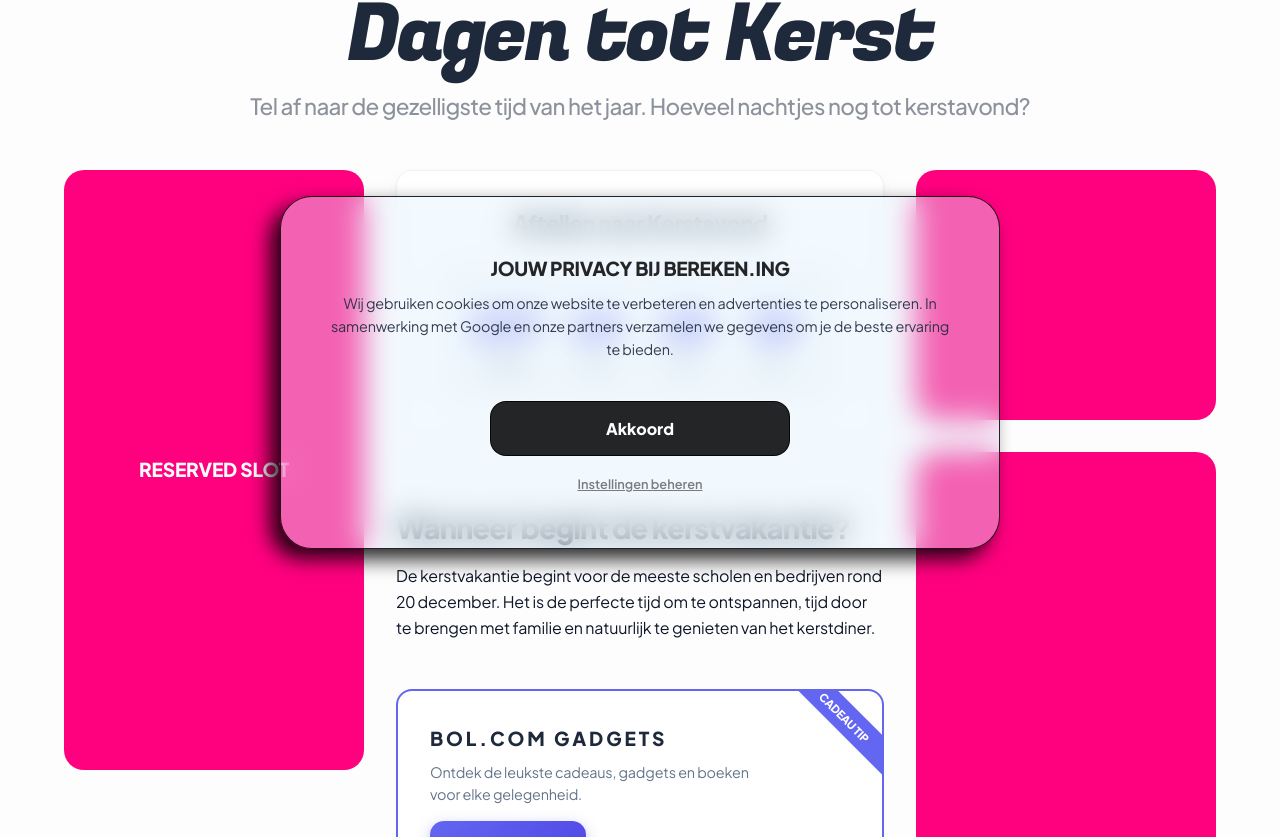
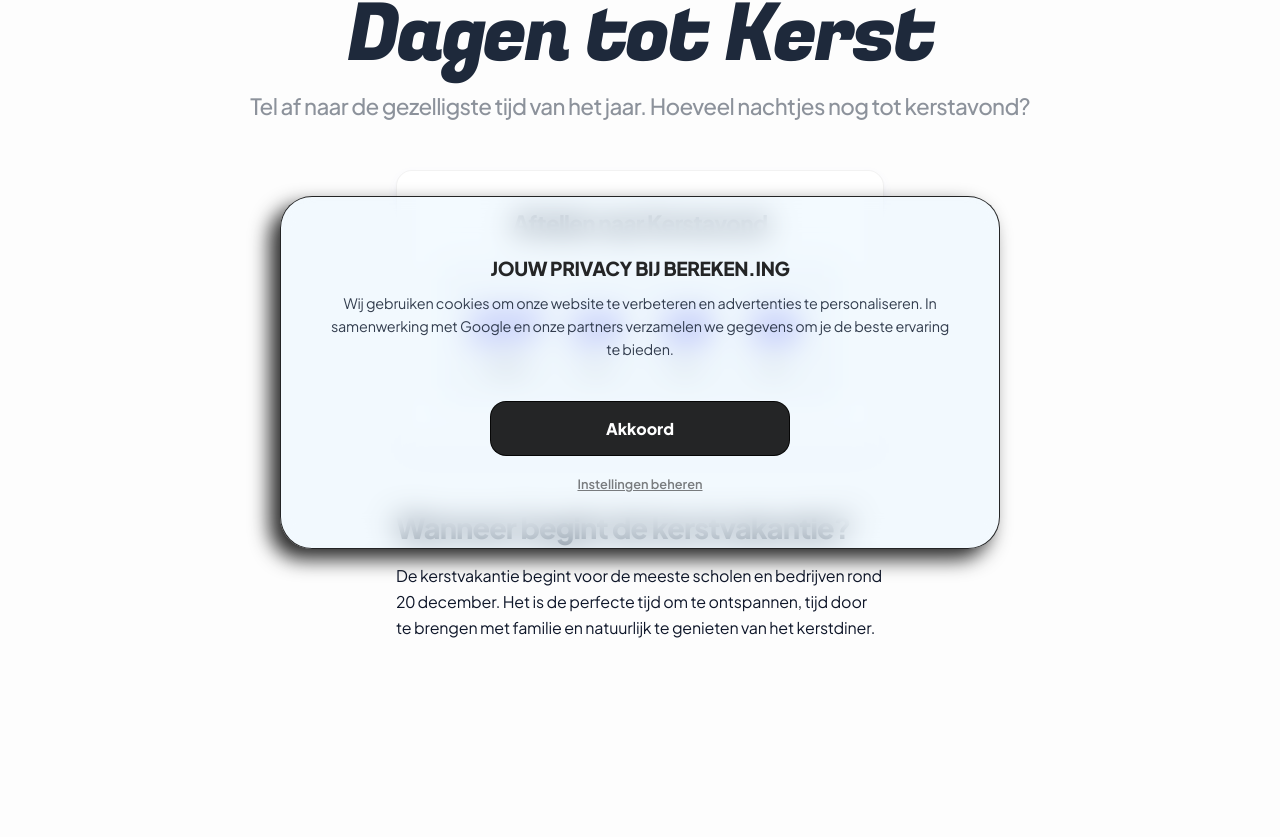
Before and after one commit to sirklaas/bereken.ing, a Next.js app: page /kerst in a window 1280 px wide. Shown: the part 203-1040 px from the top of the page. Built offline with nearby package versions, Linux system fonts and the light colour scheme.

Commit message:
feat: monetize sidebars and prevent ad slot collapsing

```diff
--- a/src/components/AdSenseSlot.tsx
+++ b/src/components/AdSenseSlot.tsx
@@ -73,7 +73,17 @@ export default function AdSenseSlot({ id, slot, format = "auto", style }: AdSens
   }
 
   return (
-    <div className="ad-container" id={id} style={style}>
+    <div className="ad-container" id={id} style={{
+      minHeight: format === "rectangle" ? "250px" : "100px",
+      display: "flex",
+      alignItems: "center",
+      justifyContent: "center",
+      background: isDebug ? "rgba(255, 0, 127, 0.03)" : "transparent",
+      border: isDebug ? "1px dashed rgba(255, 0, 127, 0.3)" : "none",
+      borderRadius: "16px",
+      margin: "1.5rem 0",
+      ...style
+    }}>
       <ins
         className="adsbygoogle"
         style={{ display: "block", width: "100%", ...style }}
--- a/src/components/ToolLayout.tsx
+++ b/src/components/ToolLayout.tsx
@@ -4,6 +4,7 @@ import React from "react";
 import YouTubeEmbed from "./YouTubeEmbed";
 import PartnerGrid from "./PartnerGrid";
 import AffiliateCTA from "./AffiliateCTA";
+import AdSenseSlot from "./AdSenseSlot";
 import { getVideoIdByTopic } from "@/config/videoConfig";
 import { getPartnersByTopic } from "@/config/partnerConfig";
 
@@ -44,22 +45,13 @@ export default function ToolLayout({ children, intro, title, subtitle, topic, yo
 
       {/* 2. 3-Column Layout (Independent of fluid-grid to prevent overlap) */}
       <div className="main-tool-grid">
-        {/* Left Side Slot */}
+        {/* Left Side Slot (Skyscraper Ad) */}
         <div className="side-slot left-slot" style={{ display: "flex", justifyContent: "center" }}>
-          <div style={{
-            background: "#FF007F",
-            width: "300px",
-            height: "600px",
-            borderRadius: "20px",
-            display: "flex",
-            alignItems: "center",
-            justifyContent: "center",
-            color: "white",
-            fontWeight: 900,
-            fontSize: "1.2rem"
-          }}>
-            RESERVED SLOT
-          </div>
+          <AdSenseSlot
+            id="sidebar-left"
+            format="vertical"
+            style={{ width: "300px", height: "600px", borderRadius: "24px", margin: 0 }}
+          />
         </div>
 
         {/* Center: The actual Tool (Occupies more space on desktop) */}
@@ -76,10 +68,18 @@ export default function ToolLayout({ children, intro, title, subtitle, topic, yo
           )}
         </main>
 
-        {/* Right Side Slot */}
+        {/* Right Side Slot (Rectangle & Skyscraper) */}
         <div className="side-slot right-slot" style={{ display: "flex", flexDirection: "column", gap: "2rem", alignItems: "center" }}>
-          <div style={{ background: "#FF007F", width: "300px", height: "250px", borderRadius: "20px" }} />
-          <div style={{ background: "#FF007F", width: "300px", height: "600px", borderRadius: "20px" }} />
+          <AdSenseSlot
+            id="sidebar-right-top"
+            format="rectangle"
+            style={{ width: "300px", height: "250px", borderRadius: "24px", margin: 0 }}
+          />
+          <AdSenseSlot
+            id="sidebar-right-bottom"
+            format="vertical"
+            style={{ width: "300px", height: "600px", borderRadius: "24px", margin: 0 }}
+          />
         </div>
 
         {/* Automated Partner Grid - Spanning Full Width */}
```
